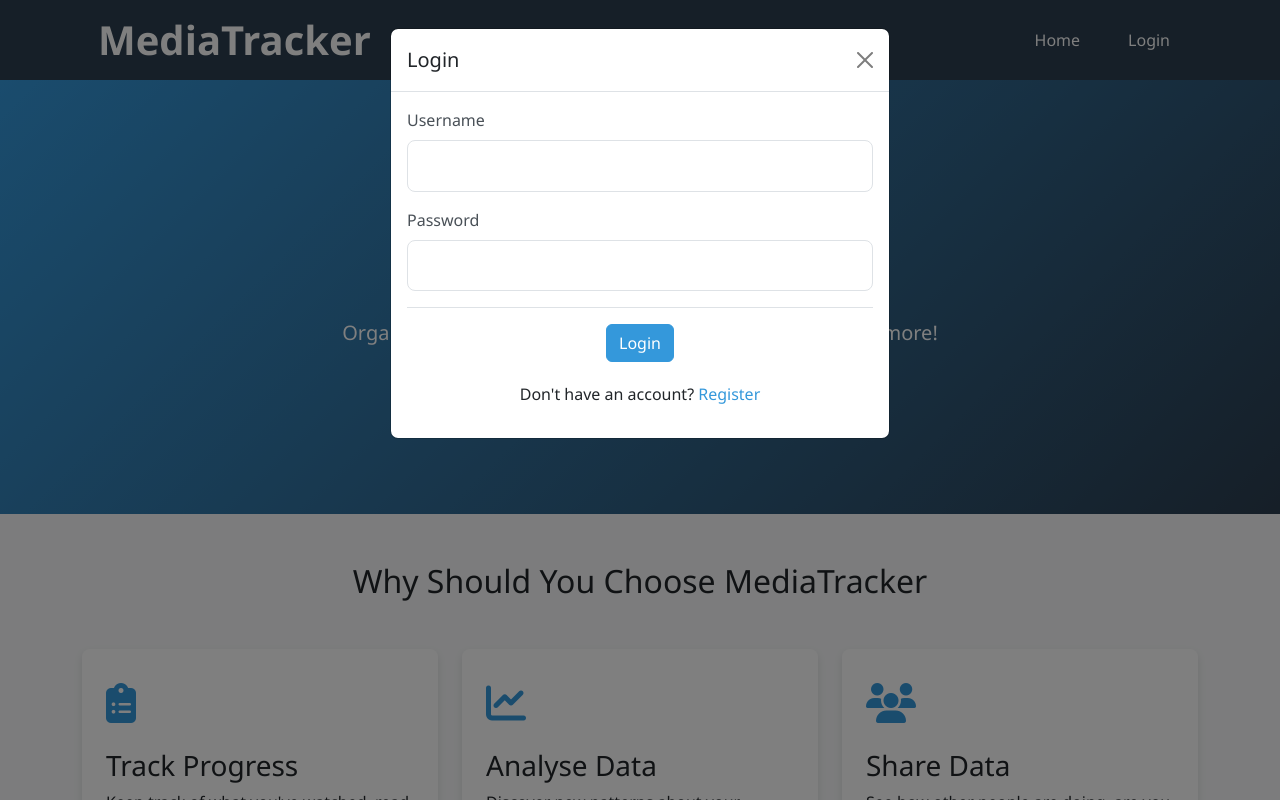
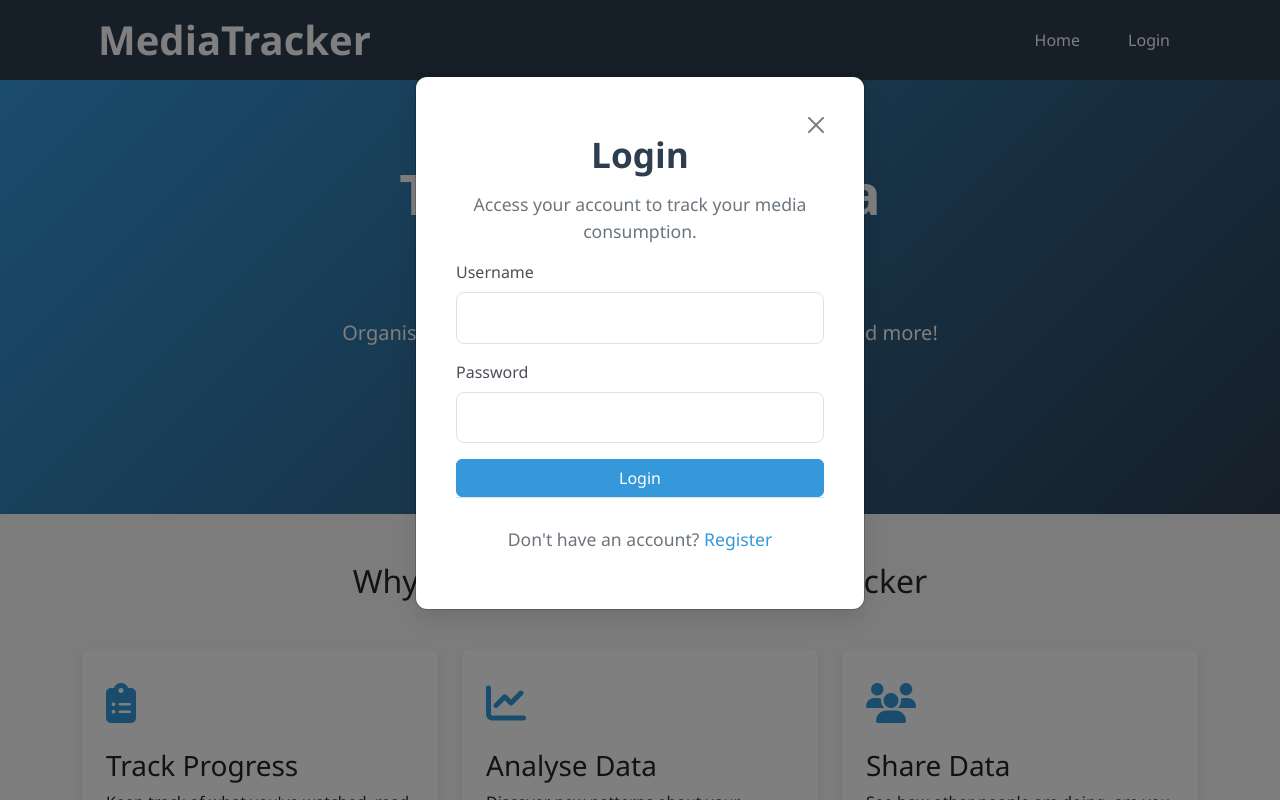
Before and after one commit to LeweiXu/CITS3403-Project, a Flask app: page / in a window 1280 px wide, after a click on "Login". Run offline with Flask 3, Linux system fonts and the light colour scheme; some libraries are stand-ins or nearby versions.

Commit message:
improved the login modal

```diff
--- a/app/static/styles.css
+++ b/app/static/styles.css
@@ -359,7 +359,6 @@ margin-top: 0.5rem;
 
 .login-section p {
     color: #6c757d;
-    margin-bottom: 2rem;
     font-size: 1.1rem;
 }
 
--- a/app/templates/components/login_modal.html
+++ b/app/templates/components/login_modal.html
@@ -2,12 +2,13 @@
 <div class="modal fade" id="loginModal" tabindex="-1" aria-labelledby="loginModalLabel" aria-hidden="true">
     <div class="modal-dialog">
         <div class="modal-dialog-centered">
-            <div class="modal-content">
-                <div class="modal-header">
-                    <h5 class="modal-title" id="loginModalLabel">Login</h5>
+            <div class="modal-content login-section">
+                <div class="modal-header border-0" style="padding: 0;">
                     <button type="button" class="btn-close" data-bs-dismiss="modal" aria-label="Close"></button>
                 </div>
-                <div class="modal-body">
+                <div class="modal-body" style="padding: 0;">
+                    <h2 class="text-center">Login</h2>
+                    <p class="text-center">Access your account to track your media consumption.</p>
                     <form id="loginForm" method="POST" action="/login">
                         <div class="mb-3">
                             <label for="username" class="form-label">Username</label>
@@ -17,8 +18,8 @@
                             <label for="password" class="form-label">Password</label>
                             <input type="password" class="form-control" id="password" name="password" required>
                         </div>
-                        <div class="modal-footer d-flex flex-column align-items-center">
-                            <button type="submit" class="btn btn-primary">Login</button>
+                        <button type="submit" class="btn btn-primary w-100">Login</button>
+                        <div class="modal-footer flex-column">
                             <p class="text-center mt-3">
                                 Don't have an account? <a href="#" data-bs-toggle="modal" data-bs-target="#registerModal" data-bs-dismiss="modal">Register</a>
                             </p>
```
